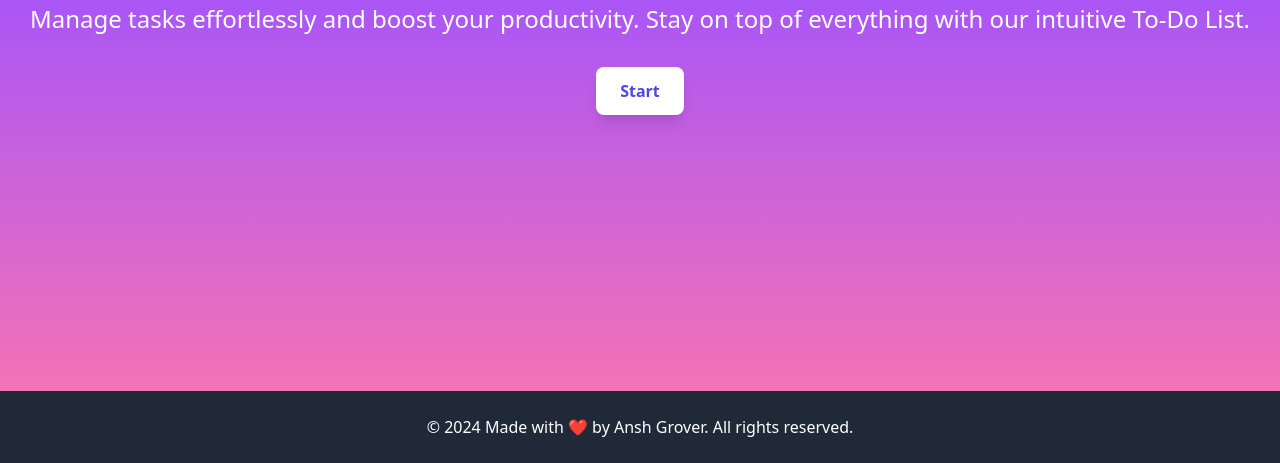
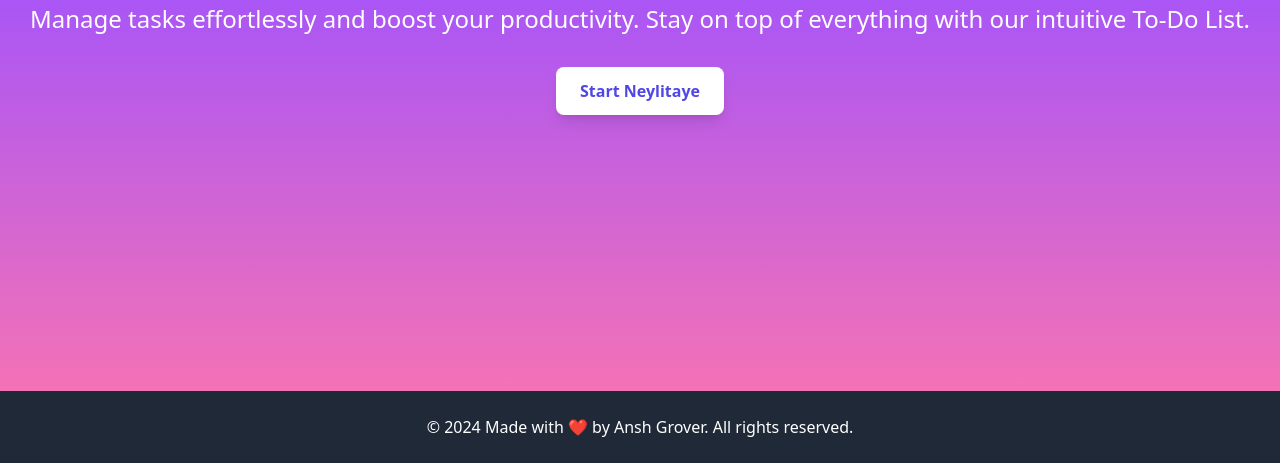
Before and after one commit to GeneJosie/ApplicationTODO, a plain HTML site: page index.html in a window 1280 px wide. Shown: the part 473-936 px from the top of the page. Drawn offline with nearby package versions, Linux system fonts and the light colour scheme.

Commit message:
modification ligne 47 par start Neylitaye

```diff
--- a/index.html
+++ b/index.html
@@ -44,7 +44,7 @@
           href="Todo.html"
           class="mt-8 inline-block bg-white text-indigo-600 font-bold py-3 px-6 rounded-lg shadow-lg hover:bg-gray-200"
         >
-          Start
+          Start Neylitaye
         </a>
       </div>
     </section>
```
